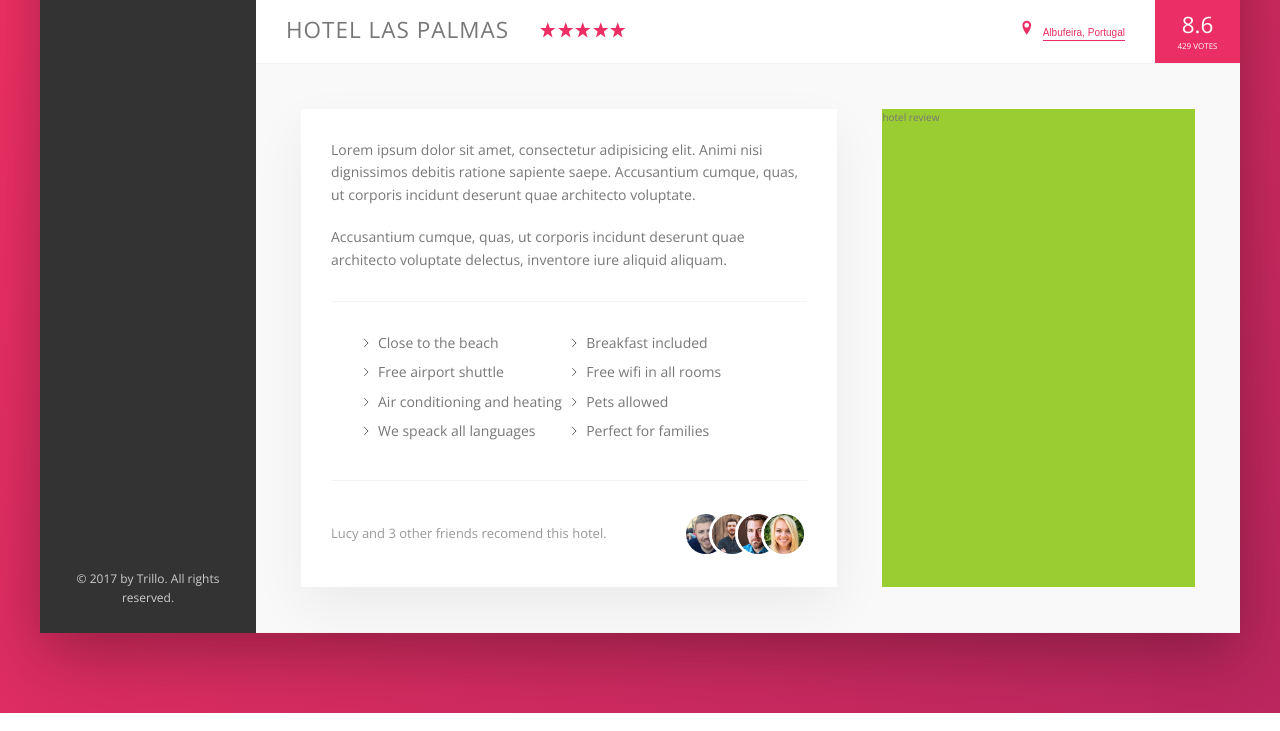
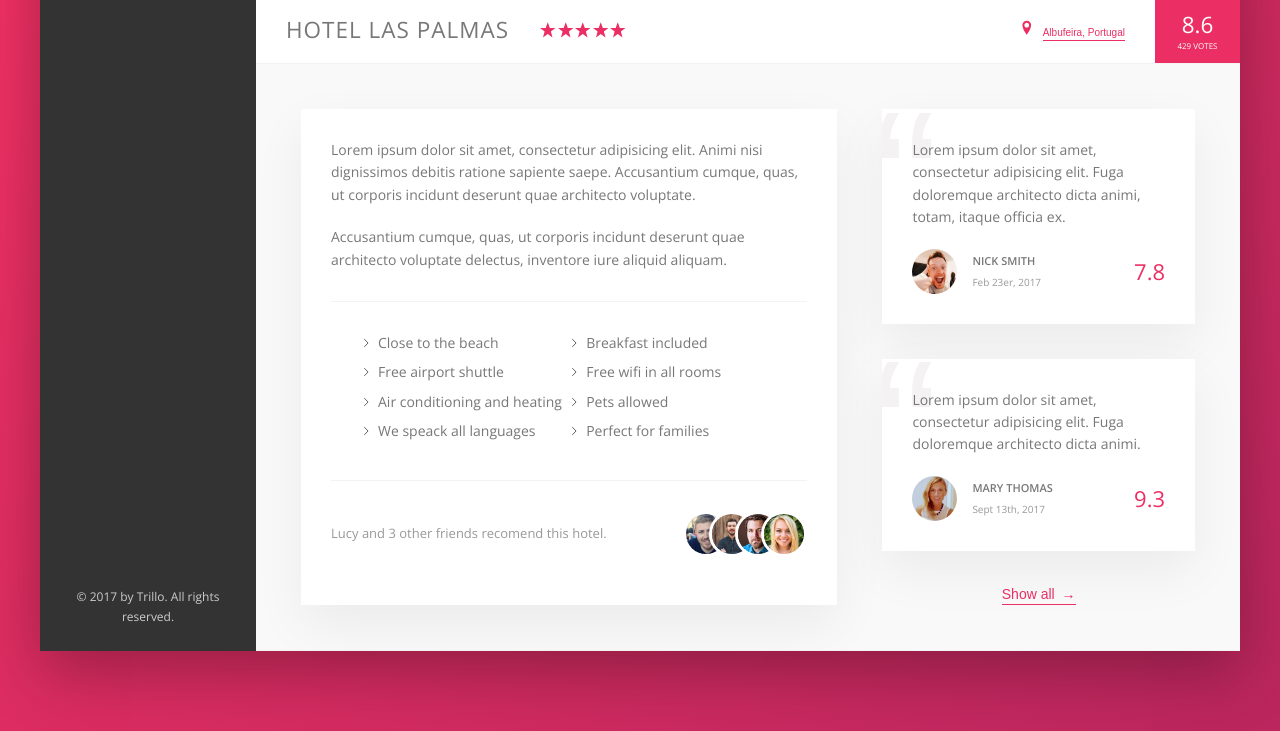
Before and after one commit to derwin9227/trillo-project, a website: page index.html in a window 1280 px wide. Shown: the part 538-1269 px from the top of the page. Drawn offline with nearby package versions, Linux system fonts and the light colour scheme.

Commit message:
structuring and finishing the review section

```diff
--- a/index.html
+++ b/index.html
@@ -164,7 +164,34 @@
                         </div>
 
                         <div class="user-reviews">
-                            hotel review
+                            <figure class="review">
+                                <blockquote class="review__text">
+                                    Lorem ipsum dolor sit amet, consectetur adipisicing elit. Fuga doloremque architecto dicta animi, totam, itaque officia ex.
+                                </blockquote>
+                                <figcaption class="review__user">
+                                    <img src="img/user-1.jpg" alt="User 1" class="review__photo">
+                                    <div class="review__user-box">
+                                        <p class="review__user-name">Nick Smith</p>
+                                        <p class="review__user-date">Feb 23er, 2017</p>
+                                    </div>
+                                    <div class="review__rating">7.8</div>
+                                </figcaption>
+                            </figure>
+
+                            <figure class="review">
+                                <blockquote class="review__text">
+                                    Lorem ipsum dolor sit amet, consectetur adipisicing elit. Fuga doloremque architecto dicta animi.
+                                </blockquote>
+                                <figcaption class="review__user">
+                                    <img src="img/user-2.jpg" alt="User 2" class="review__photo">
+                                    <div class="review__user-box">
+                                        <p class="review__user-name">Mary Thomas</p>
+                                        <p class="review__user-date">Sept 13th, 2017</p>
+                                    </div>
+                                    <div class="review__rating">9.3</div>
+                                </figcaption>
+                            </figure>
+                            <button class="btn-inline">Show all <span>&rarr;</span></button>
                         </div>
                     </div>
                 </main>
--- a/sass/_components.scss
+++ b/sass/_components.scss
@@ -278,8 +278,17 @@
     cursor: pointer;
     transition: all .2s;
 
+    & span{
+        margin-left: 3px;
+        transition: margin-left .2s;
+    }
+
     &:hover{
         color: var(--color-grey-dark-1);
+
+        span{
+            margin-left: 8px;
+        }
     }
 
     &:focus{
@@ -379,3 +388,68 @@
     }
 
 }
+
+///////////////////////////////////
+// REVIEWS
+
+.review{
+    background-color: #fff;
+    box-shadow: var(--shadow-light);
+    padding: 3rem;
+    margin-bottom: 3.5rem;
+    position: relative;
+    overflow: hidden;
+
+    &__text{
+        margin-bottom: 2rem;
+        z-index: 10;
+        position: relative;
+    }
+
+    &__user{
+        display: flex;
+        align-items: center;
+    }
+
+    &__photo{
+        height: 4.5rem;
+        width: 4.5rem;
+        border-radius: 50%;
+        margin-right: 1.5rem;
+    }
+
+    &__user-box{
+        margin-right: auto;
+    }
+
+    &__user-name{
+        font-size: 1.1rem;
+        font-weight: 600;
+        text-transform: uppercase;
+        margin-bottom: .4rem;
+
+    }
+
+    &__user-date{
+        font-size: 1rem;
+        color: var(--color-grey-dark-3);
+    }
+
+    &__rating{
+        color: var(--color-primary);
+        font-size: 2.2rem;
+        font-weight: 300;
+    }
+
+    &::before{
+        content: "\201C";
+        position: absolute;
+        top: -2.75rem;
+        left: -1rem;
+        line-height: 1;
+        font-size: 20rem;
+        color: var(--color-grey-light-2);
+        font-family: sans-serif;
+        z-index: 1;
+    }
+}
--- a/sass/_layout.scss
+++ b/sass/_layout.scss
@@ -38,6 +38,7 @@
 }
 
 .detail{
+    font-size: 1.4rem;
     display: flex;
     padding: 4.5rem;
     background-color: var(--color-grey-light-1);
@@ -45,7 +46,6 @@
 }
 
 .description{
-    font-size: 1.4rem;
     background-color: #fff;
     box-shadow: var(--shadow-light);
     padding: 3rem;
@@ -54,6 +54,9 @@
 }
 
 .user-reviews{
-    background-color: yellowgreen;
     flex: 1;
+
+    display: flex;
+    flex-direction: column;
+    align-items: center;
 }
```
Also changed, not shown: css/style.css, 1 other file.
